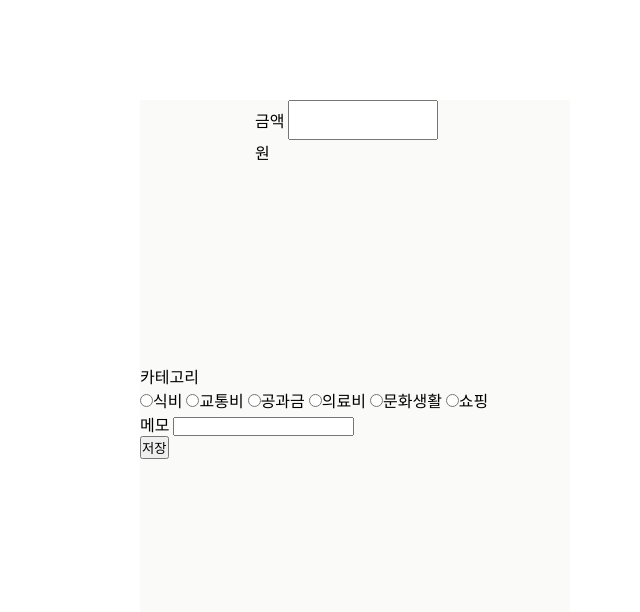
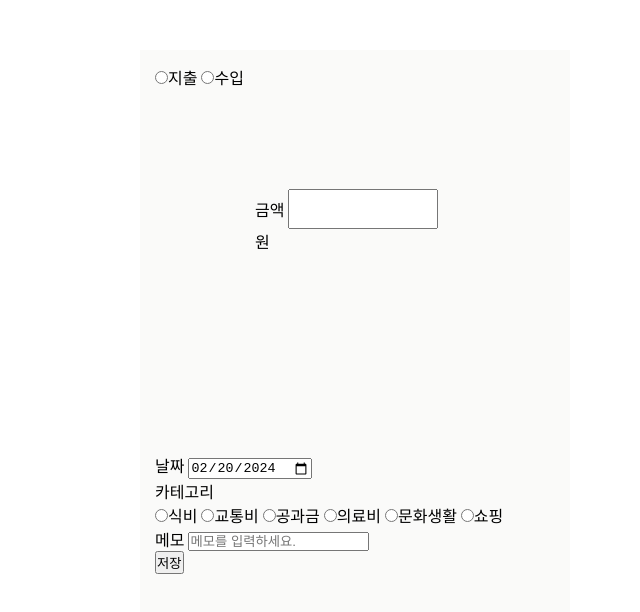
Before and after one commit to soojinpark99/ShowMeTheMoney, a plain HTML site: page accountbook/src/main/resources/templates/write.html in a window 1280 px wide. Shown: the whole page, without its empty margins (285-925 px from the left). Drawn offline with Linux system fonts and the light colour scheme.

Commit message:
가계부 작성 페이지 뼈대

```diff
--- a/accountbook/src/main/resources/templates/write.html
+++ b/accountbook/src/main/resources/templates/write.html
@@ -16,6 +16,7 @@
       width: 430px;
       height: 926px;
       margin: 50px auto;
+      padding: 15px;
       background-color: #fafaf9;
       position: relative;
     }
@@ -32,7 +33,7 @@
       font-size: 20px;
     }
 
-    .choice-box {
+    .category-box {
       width: 100%;
       height: 100%;
       margin-top: 200px;
@@ -40,14 +41,22 @@
   </style>
   <body>
     <form class="layout">
+      <div>
+      <input type="radio" name="money">지출
+      <input type="radio" name="money">수입
+      </div>
       <div class="input-box">
         금액
         <input />
         원
       </div>
-      <div class="choice-box">
+      <div class="category-box">
         <div>
-          <label for="category">카테고리<br>
+          날짜
+          <input type="date" id="currentDate">
+        </div>
+        <div>
+          <p>카테고리</p>
           <input type="radio" name="category"/>식비
           <input type="radio" name="category"/>교통비
           <input type="radio" name="category"/>공과금
@@ -56,11 +65,15 @@
           <input type="radio" name="category"/>쇼핑
         </div>
         <div>
-          <label for="memo">메모</label>
-          <input name="memo" />
+          메모
+          <input name="memo" placeholder="메모를 입력하세요."/>
         </div>
       <div>
         <button type="submit">저장</button>
       </form>
+      <script>
+        document.getElementById('currentDate').value = new Date().toISOString().substring(0, 10);
+
+      </script>
   </body>
 </html>
```
